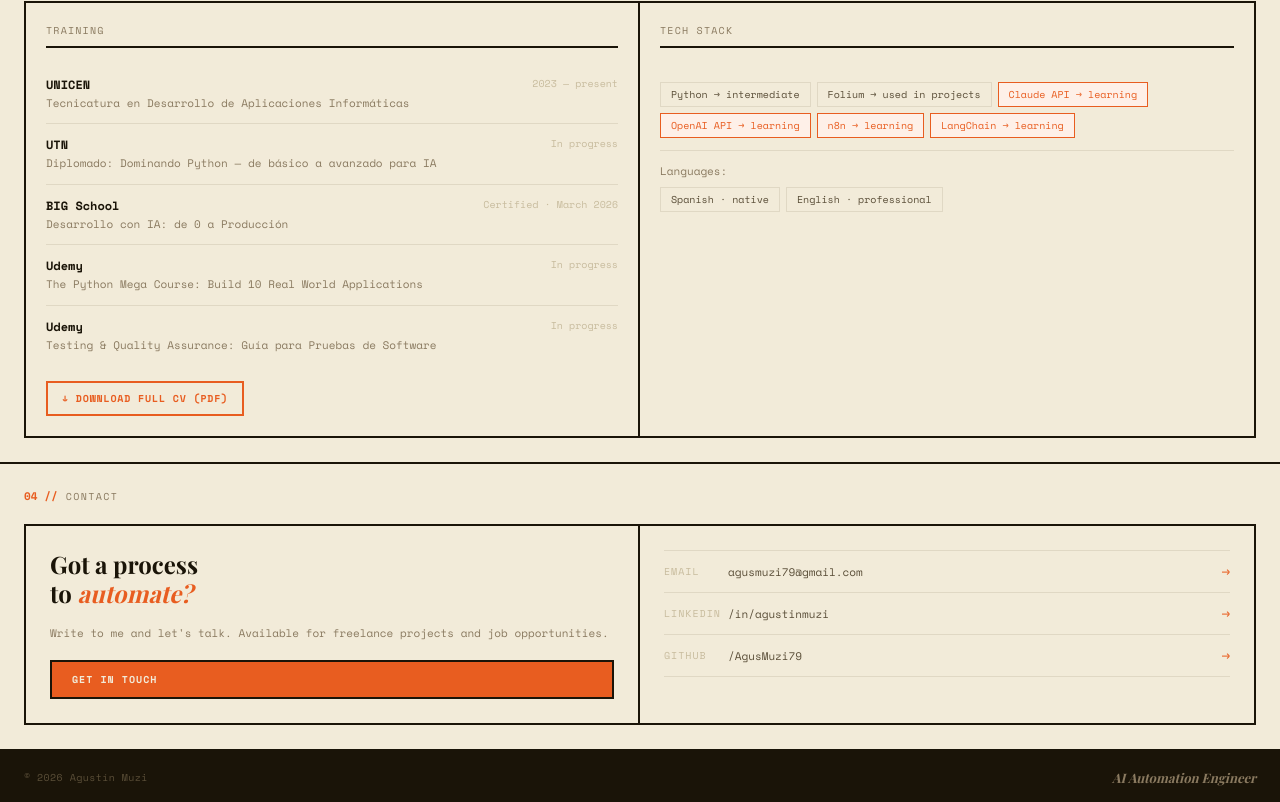
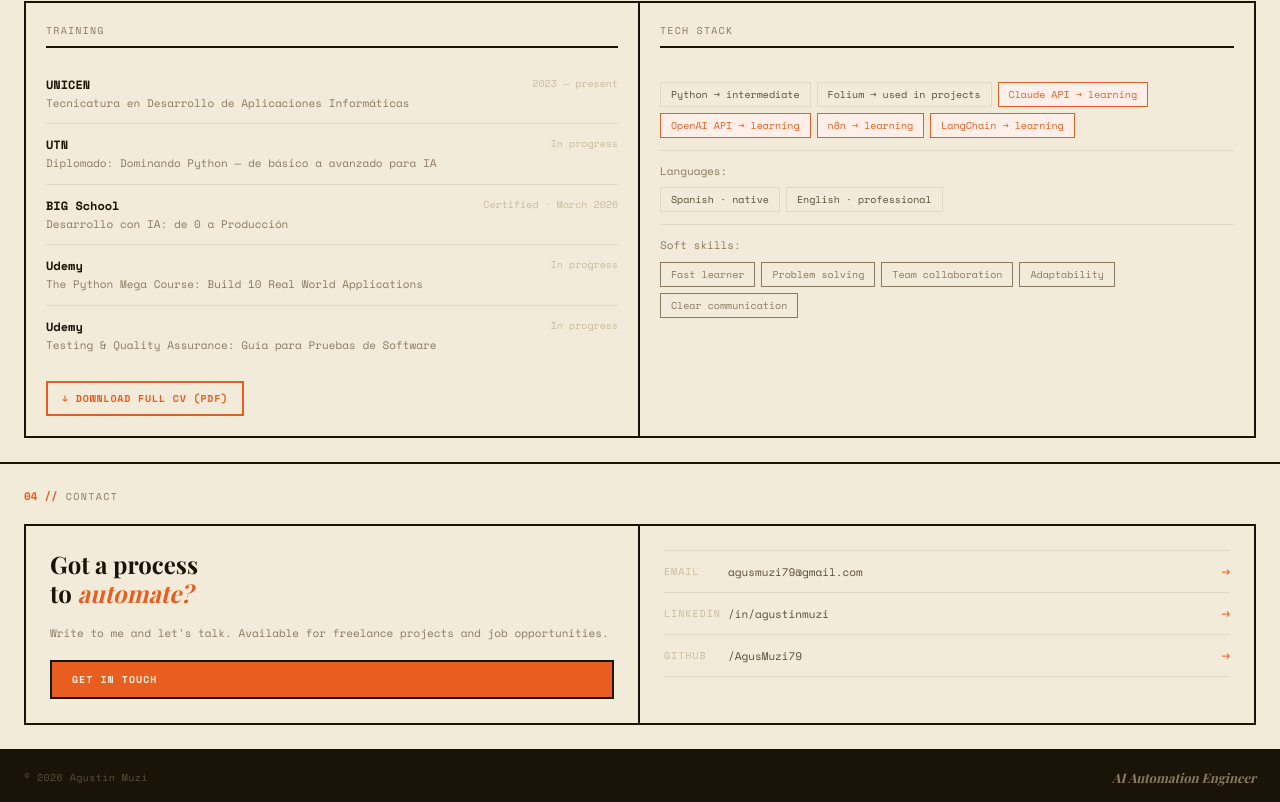
Before and after one commit to AgusMuzi79/portfolio_web, a plain HTML site: page index.html in a window 1280 px wide. Shown: the part 1008-1810 px from the top of the page. Drawn offline with nearby package versions, Linux system fonts and the light colour scheme; a web font is replaced by a local one.

Commit message:
feat: add soft skills subsection in Education & Stack
- New edu-item block in the right column, after Languages
- 5 skills with EN/ES translations via data-en/data-es:
  Fast learner, Problem solving, Team collaboration, Adaptability,
  Clear communication
- pill-soft variant: muted color border (--muted) to visually distinguish
  from tech stack pills (light border) and learning pills (orange border)

Co-Authored-By: Claude Sonnet 4.6 <noreply@anthropic.com>

```diff
--- a/css/style.css
+++ b/css/style.css
@@ -613,6 +613,11 @@ img {
   background: var(--orange-soft);
 }
 
+.pill-soft {
+  color: var(--muted);
+  border-color: var(--muted);
+}
+
 /* CV download button */
 .btn-cv-download {
   display: inline-flex;
--- a/index.html
+++ b/index.html
@@ -289,6 +289,29 @@
                   data-es="Inglés · profesional">English · professional</span>
           </div>
         </div>
+
+        <div class="edu-item">
+          <p class="edu-subtitle"
+             data-en="Soft skills:"
+             data-es="Habilidades blandas:">Soft skills:</p>
+          <div class="pills" style="margin-top: 8px;">
+            <span class="pill pill-soft"
+                  data-en="Fast learner"
+                  data-es="Aprendizaje rápido">Fast learner</span>
+            <span class="pill pill-soft"
+                  data-en="Problem solving"
+                  data-es="Resolución de problemas">Problem solving</span>
+            <span class="pill pill-soft"
+                  data-en="Team collaboration"
+                  data-es="Trabajo en equipo">Team collaboration</span>
+            <span class="pill pill-soft"
+                  data-en="Adaptability"
+                  data-es="Adaptabilidad">Adaptability</span>
+            <span class="pill pill-soft"
+                  data-en="Clear communication"
+                  data-es="Comunicación clara">Clear communication</span>
+          </div>
+        </div>
       </div>
     </div>
   </section>
```
